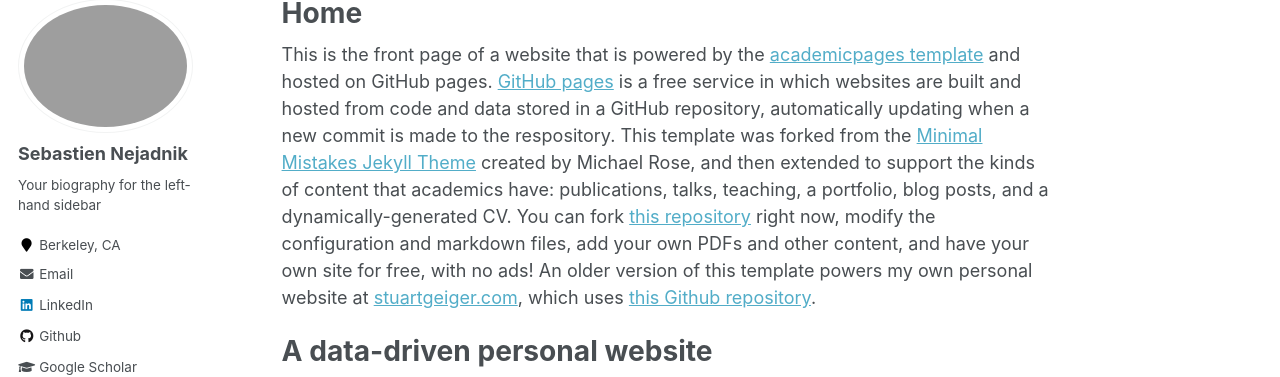
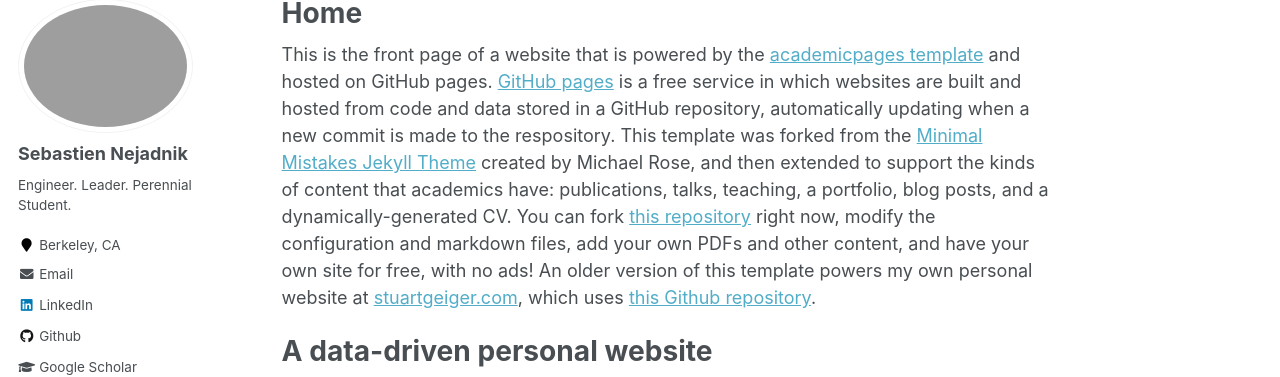
Before and after one commit to snejadnik/snejadnik.github.io, a Jekyll site: the page built from _pages/about.md, in a window 1280 px wide. Shown: the part 119-496 px from the top of the page. Built offline with Jekyll 4.4.1, drawn with Linux system fonts in a browser that asks for light colours.

Commit message:
Update _config.yml

```diff
--- a/_config.yml
+++ b/_config.yml
@@ -82,7 +82,7 @@ analytics:
 author:
   name             : "Sebastien Nejadnik"
   avatar           : "profile_new.png"
-  bio              : "Your biography for the left-hand sidebar"
+  bio              : "Engineer. \n Leader. \n Perennial Student."
   location         : "Berkeley, CA"
   employer         :
   pubmed           : #"https://www.ncbi.nlm.nih.gov/pubmed/?term=john+snow"
```
